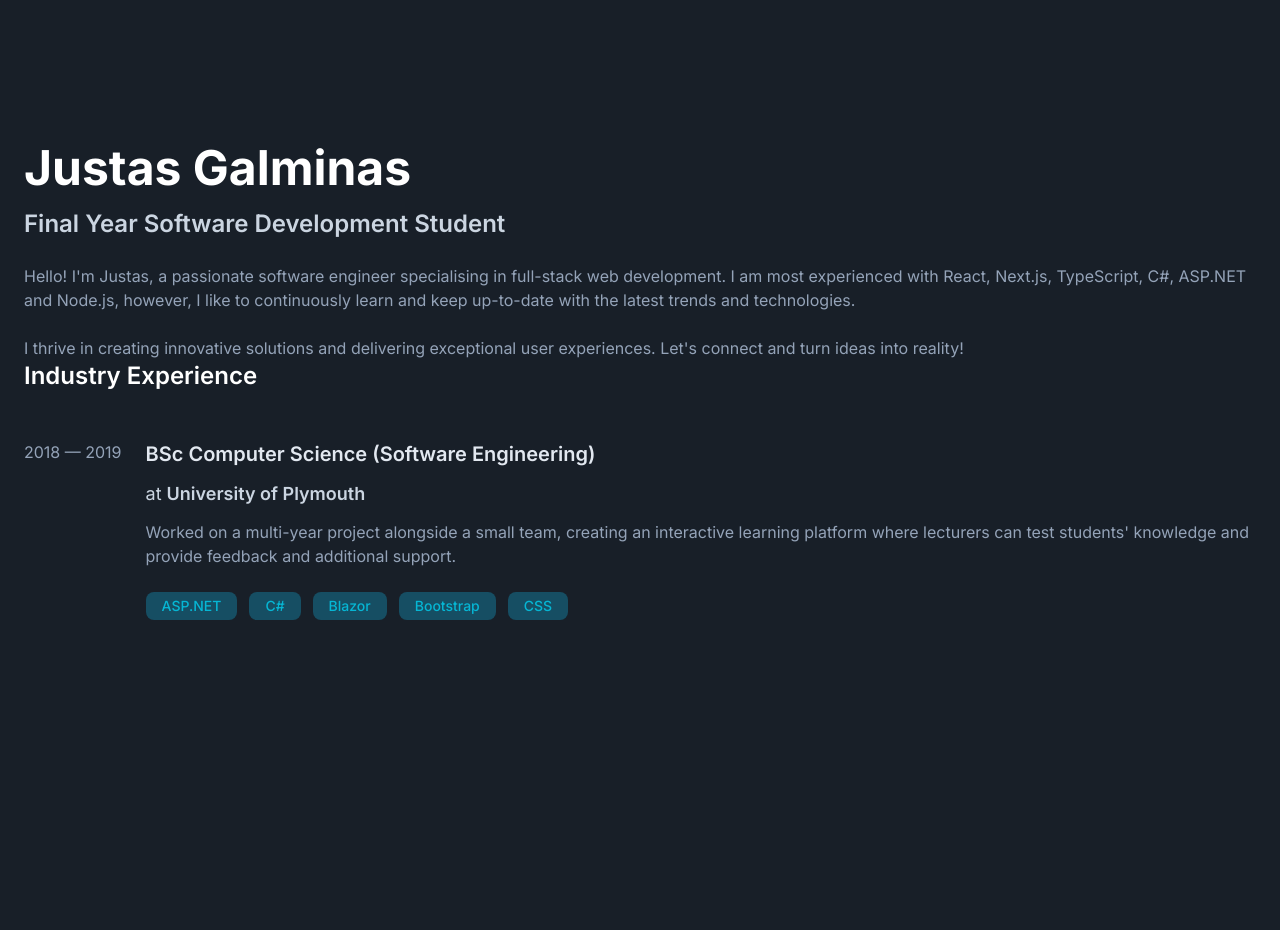
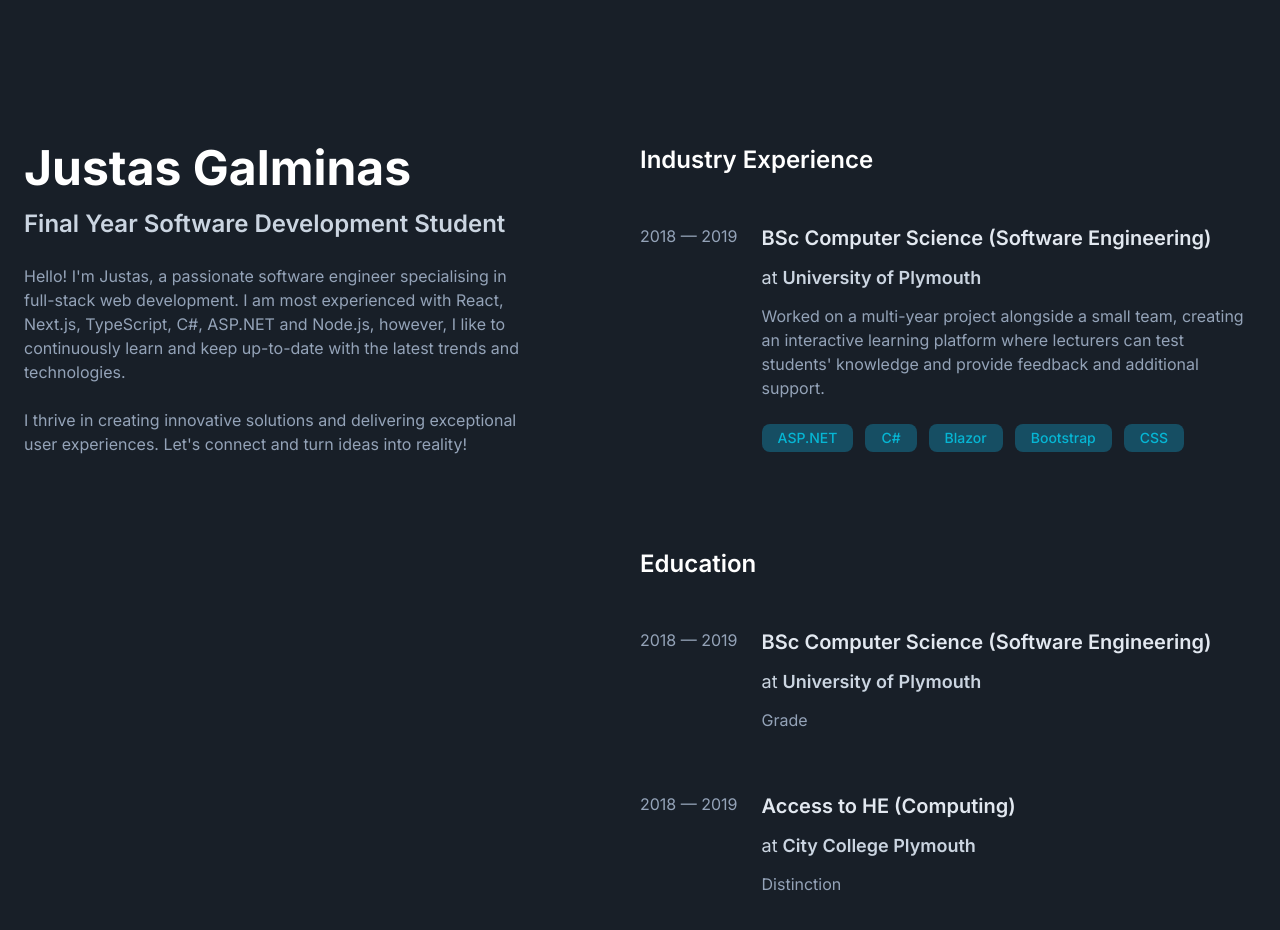
Before and after one commit to jgalminas/portfolio, a Next.js app: page / in a window 1280 px wide. Before the commit the page ends 800 px from the top, so only its background shows below. Built offline with nearby package versions, Linux system fonts and the light colour scheme.

Commit message:
created education section

```diff
--- a/src/app/components/Experience.tsx
+++ /dev/null
@@ -1,25 +0,0 @@
-import { Experience } from '@/data';
-import Skills from './Skills';
-
-export interface ExperienceProps {
-	data: Experience
-}
-
-export default function Experience({ data }: ExperienceProps) {
-	return (
-		<div className='flex gap-6'>
-
-			<p className='text-slate-400 min-w-fit'> { data.date } </p>
-
-			<div className='flex flex-col gap-3'>
-				<h4 className='text-xl text-slate-200 font-semibold'> { data.title } </h4>
-				<h5 className='text-lg text-slate-300'> at <span className='font-semibold'> { data.place } </span> </h5>
-				<p className='text-slate-400 mb-3'> { data.description } </p>
-
-				<Skills skills={data.skills}/>
-
-			</div>
-
-		</div>
-	)
-}
--- a/src/app/page.tsx
+++ b/src/app/page.tsx
@@ -1,11 +1,11 @@
-import { EXPERIENCE } from '@/data';
-import About from './components/About';
-import Experience from './components/Experience';
+import { EDUCATION, EXPERIENCE } from '@/data';
+import About from '../components/About';
+import Experience from '../components/Experience';
 
 export default function Home() {
 
   return (
-    <main className='container mx-auto pt-[144px] flex flex-col lg:flex-row justify-between p-6'>
+    <main className='container mx-auto pt-[144px] flex flex-col lg:flex-row justify-between p-6 gap-24'>
 
       <About/>
 
@@ -13,8 +13,12 @@ export default function Home() {
 
         <section>
           <h3 className='text-2xl font-semibold text-white mb-12'> Industry Experience </h3>
+          <Experience data={EXPERIENCE}/>
+        </section>
 
-          <Experience data={EXPERIENCE[0]}/>
+        <section>
+          <h3 className='text-2xl font-semibold text-white mb-12'> Education </h3>
+          <Experience data={EDUCATION}/>
         </section>
 
       </section>
--- /dev/null
+++ b/src/components/Experience.tsx
@@ -0,0 +1,31 @@
+import { Experience } from '@/data';
+import Skills from './Skills';
+
+export interface ExperienceProps {
+	data: Experience[]
+}
+
+export default function Experience({ data }: ExperienceProps) {
+	return (
+		<section className='flex flex-col gap-12'>
+			{ data.map((exp, key) => {
+				return (
+					<div key={key} className='flex gap-6'>
+
+						<p className='text-slate-400 min-w-fit'> { exp.date } </p>
+
+						<div className='flex flex-col gap-3'>
+							<h4 className='text-xl text-slate-200 font-semibold'> { exp.title } </h4>
+							<h5 className='text-lg text-slate-300'> at <span className='font-semibold'> { exp.place } </span> </h5>
+							<p className='text-slate-400 mb-3'> { exp.description } </p>
+
+							<Skills skills={exp.skills}/>
+
+						</div>
+
+					</div>
+				)
+			}) }
+		</section>
+	)
+}
--- a/src/app/components/Skills.tsx
+++ b/src/components/Skills.tsx
@@ -1,13 +1,15 @@
 export interface SkillsProps {
-	skills: string[]
+	skills: string[] | undefined
 }
 
 export default function Skills({ skills }: SkillsProps) {
 	return (
+		skills ?
 		<div className='flex flex-wrap gap-3'>
 			{ skills.map(sk => {
 				return <p className='bg-cyan-900 px-4 py-1 rounded-lg text-sm font-medium text-cyan-500' key={sk}> { sk } </p>
 			}) }
 		</div>
+		: null
 	)
 }
--- a/src/data.ts
+++ b/src/data.ts
@@ -3,7 +3,7 @@ export type Experience = {
 	description: string
 	date: string,
 	place: string,
-	skills: string[]
+	skills?: string[]
 }
 
 export const EXPERIENCE: Experience[] = [
@@ -15,3 +15,18 @@ export const EXPERIENCE: Experience[] = [
 		skills: [ 'ASP.NET', 'C#', 'Blazor', 'Bootstrap', 'CSS' ]
 	}
 ];
+
+export const EDUCATION: Experience[] = [
+	{
+		title: 'BSc Computer Science (Software Engineering)',
+		description: 'Grade',
+		date: '2018 — 2019',
+		place: 'University of Plymouth'
+	},
+	{
+		title: 'Access to HE (Computing)',
+		description: 'Distinction',
+		date: '2018 — 2019',
+		place: 'City College Plymouth'
+	}
+];
--- a/tailwind.config.js
+++ b/tailwind.config.js
@@ -10,9 +10,6 @@ module.exports = {
       colors: {
         background: '#181F28'
       },
-      screens: {
-        'lg': '1382px'
-      }
     }
   },
   plugins: [],
```
Also changed, not shown: src/components/About.tsx (renamed from src/app/components/About.tsx).
